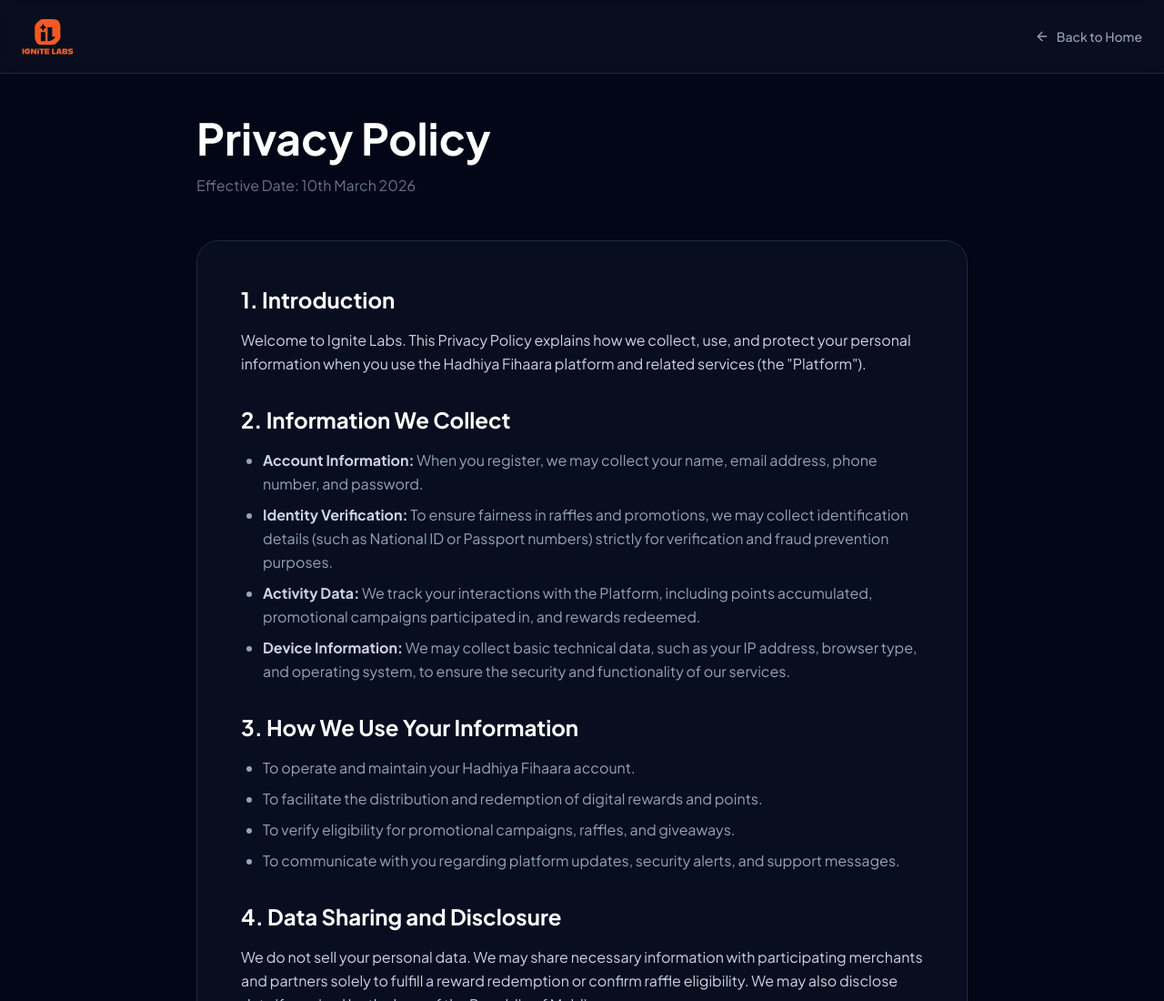
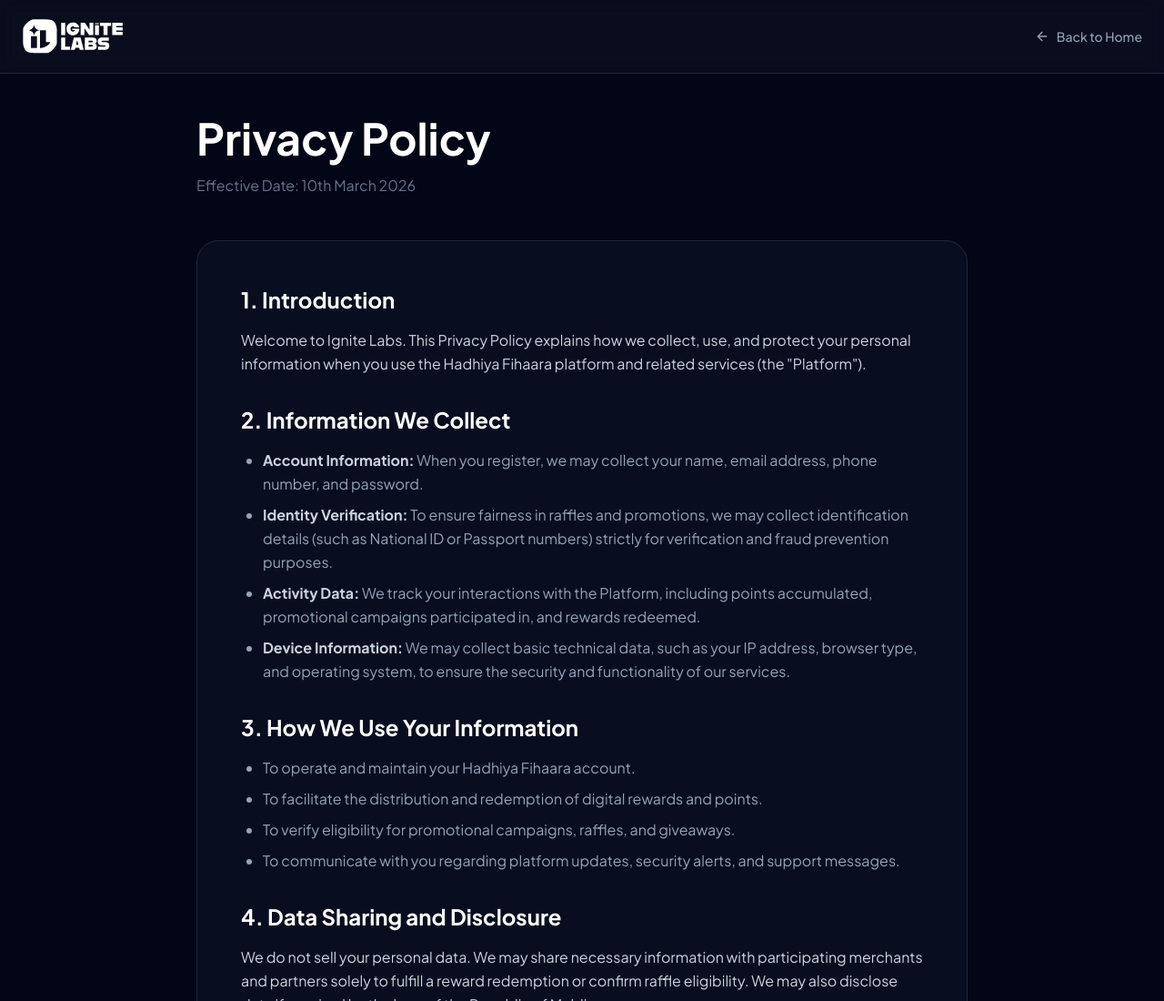
Before and after one commit to shinanmhd/ignite-labs-website, a plain HTML site: page privacy.html in a window 1280 px wide. Shown: the top 1100 px of the page at 91% size. Drawn offline with nearby package versions, Linux system fonts and the light colour scheme.

Commit message:
patch: terms & privacy logo update

```diff
--- a/privacy.html
+++ b/privacy.html
@@ -17,7 +17,7 @@
     <nav class="fixed w-full z-50 glass border-b border-slate-800 transition-all duration-300">
         <div class="max-w-7xl mx-auto px-6 h-20 flex justify-between items-center">
             <div class="flex items-center gap-2">
-                <a href="index.html"><img src="logo.svg" alt="Ignite Labs" class="h-10"></a>
+                <a href="index.html"><img src="logo_hr_light.svg" alt="Ignite Labs" class="h-10"></a>
             </div>
             <div class="hidden md:flex gap-8 text-sm font-medium text-slate-400">
                 <a href="index.html" class="hover:text-[#f35d28] transition flex items-center gap-2">
```
Also changed, not shown: terms.html (+1 -1 lines).
